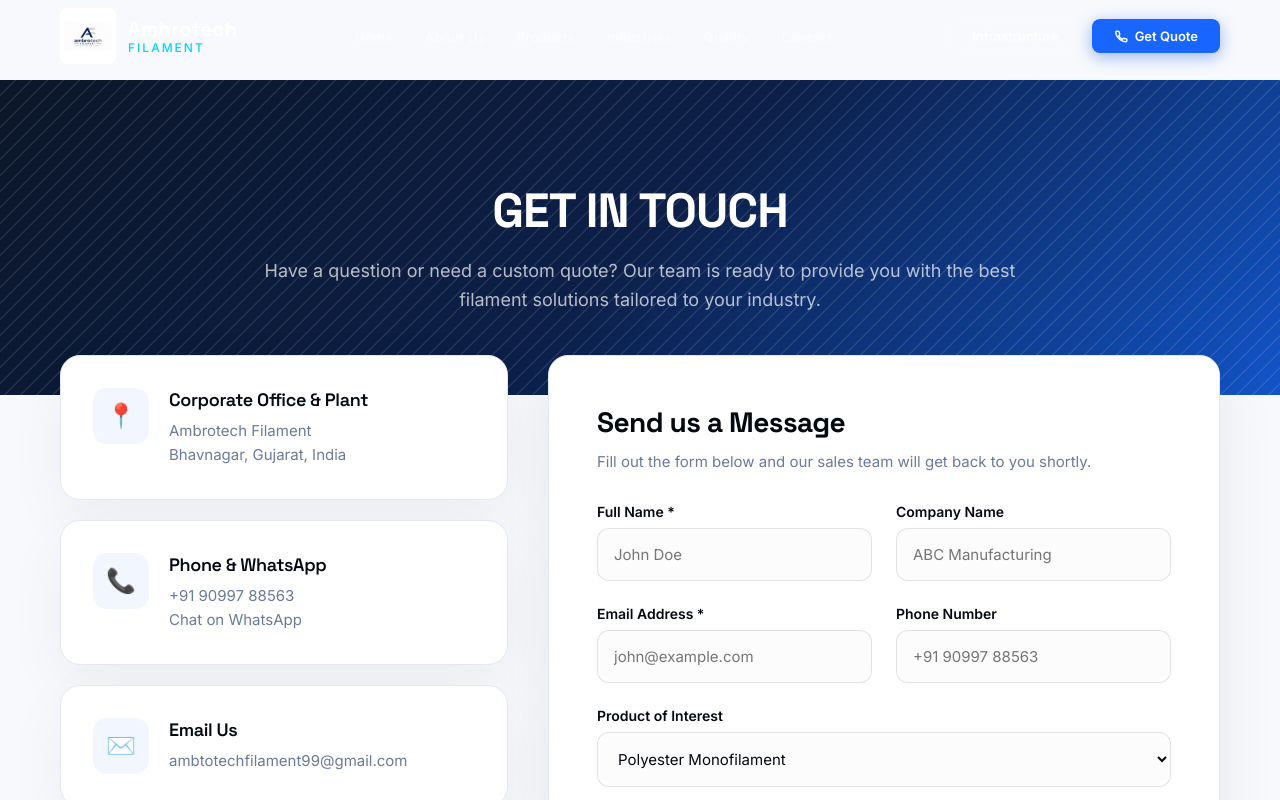
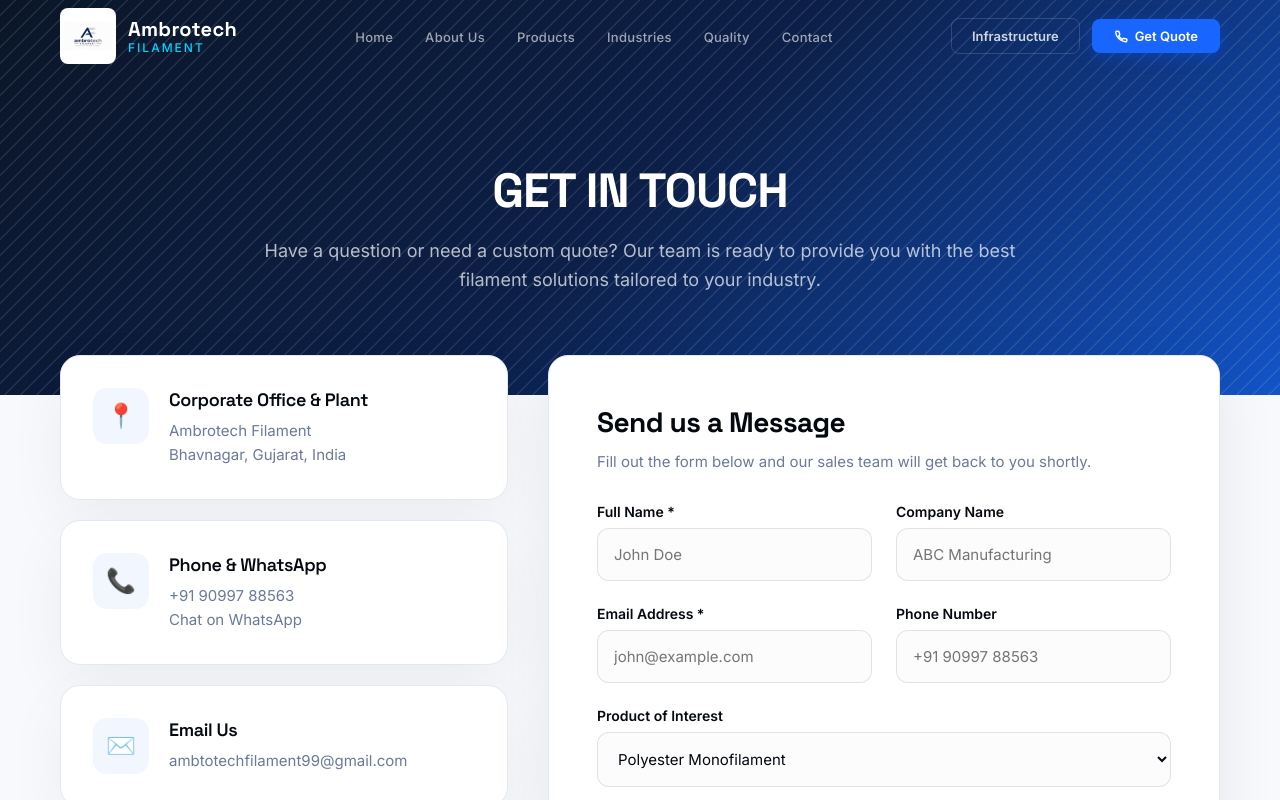
Before and after one commit to yagneshworkk-cmd/ambrotechfilament, a Next.js app in the folder ambrotech-web/: page /contact in a window 1280 px wide. Shown: the top 800 px of the page. Built offline with nearby package versions, Linux system fonts and the light colour scheme.

Commit message:
fix: adjust contact page hero padding to support transparent navbar

```diff
--- a/ambrotech-web/src/app/contact/contact.module.css
+++ b/ambrotech-web/src/app/contact/contact.module.css
@@ -1,12 +1,11 @@
 .page {
-  padding-top: 80px;
   background: var(--offwhite);
   min-height: 100vh;
 }
 
 .hero {
   background: linear-gradient(135deg, var(--ink2) 0%, #0c1f48 50%, #1254c7 100%);
-  padding: 100px 20px 80px;
+  padding: 160px 20px 100px;
   text-align: center;
   position: relative;
   overflow: hidden;
```
